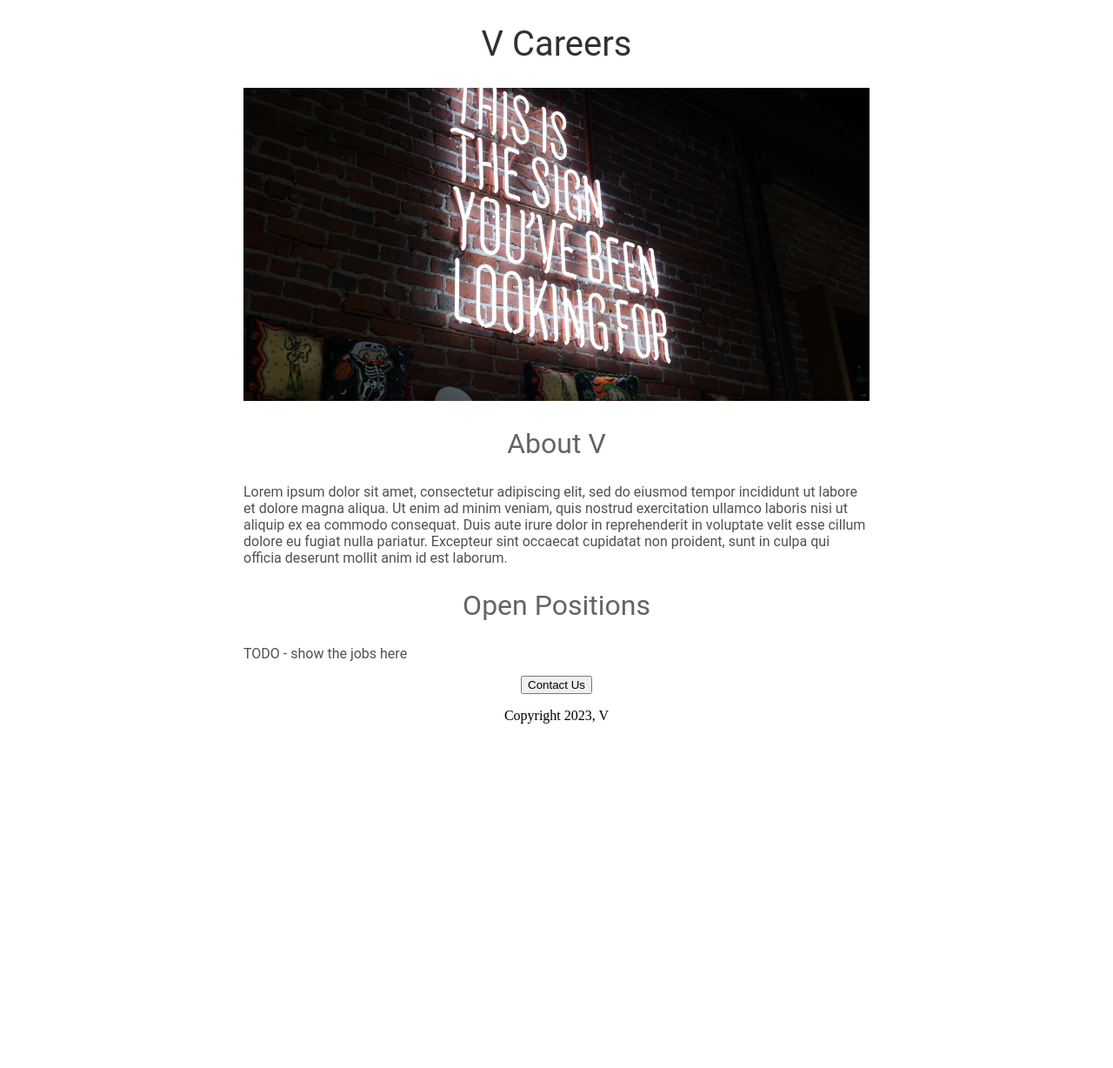
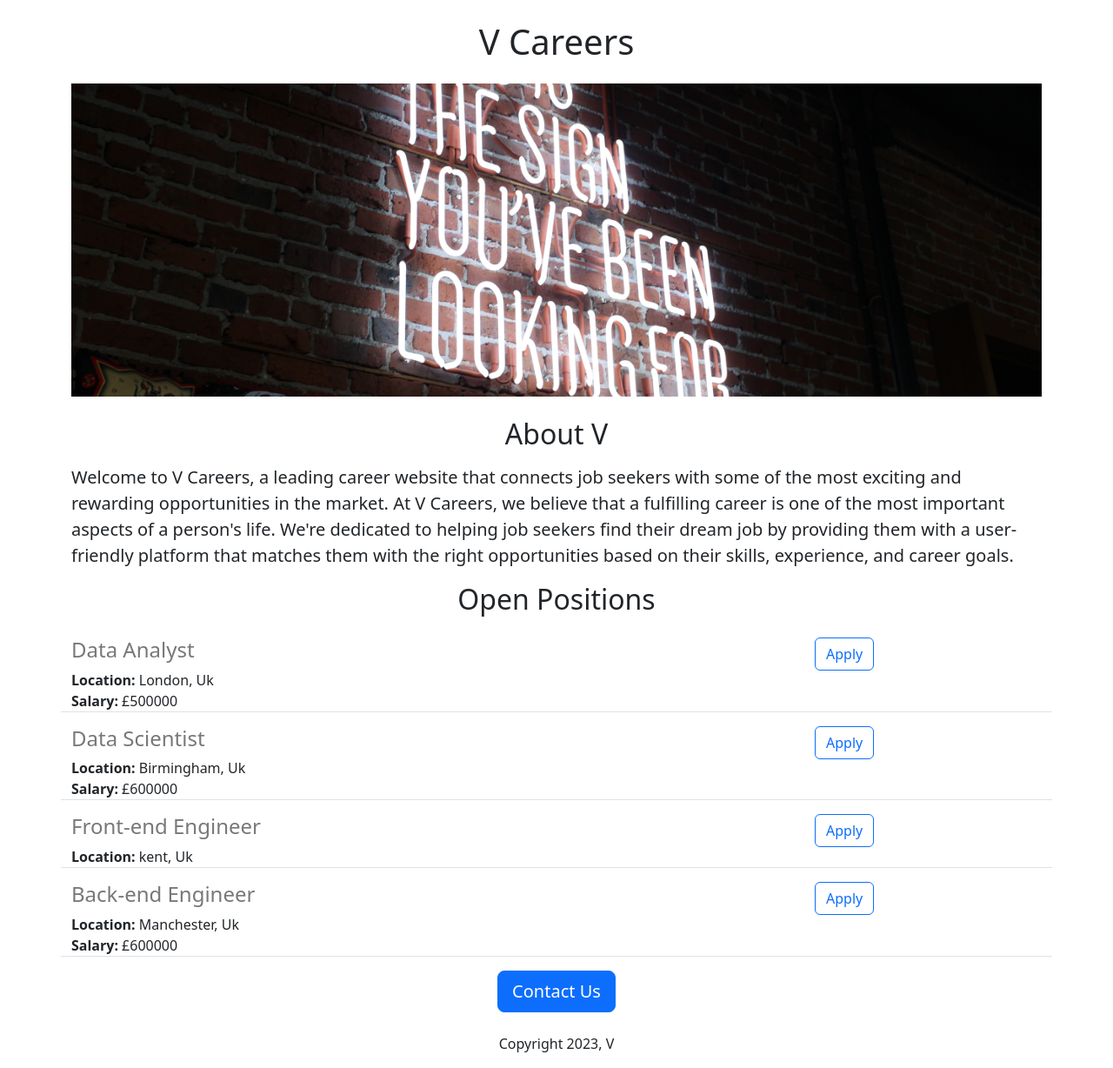
Before and after one commit to venu-369/Careers-website-with-Flask, a Flask app: page / in a window 1280 px wide. Shown: the whole page at 87% size. Before the commit the page ends 832 px from the top, so only its background shows below. Run offline with Flask 2, Linux system fonts and the light colour scheme.

Commit message:
added dynamic data and api route

```diff
--- a/app.py
+++ b/app.py
@@ -1,10 +1,42 @@
-from flask import Flask, render_template
+from flask import Flask, render_template, jsonify
 
 app = Flask(__name__)
 
+JOBS =[
+  {
+    'id': 1,
+    'title': "Data Analyst",
+    'location': 'London, Uk',
+    'salary': '£500000'
+  },
+  {
+    'id': 2,
+    'title': "Data Scientist",
+    'location': 'Birmingham, Uk',
+    'salary': '£600000'
+  },
+  {
+    'id': 3,
+    'title': "Front-end Engineer",
+    'location': 'kent, Uk',
+
+  },
+  {
+    'id': 4,
+    'title': "Back-end Engineer",
+    'location': 'Manchester, Uk',
+    'salary': '£600000'
+  },
+]
+
 @app.route("/")
 def hello_world():
-  return render_template('home.html')
+  return render_template('home.html', jobs=JOBS, company_name="V")
+
+
+@app.route('/api/jobs')
+def list_jobs():
+  return jsonify (JOBS)
 
 
 if __name__ == "__main__":
--- a/templates/home.html
+++ b/templates/home.html
@@ -2,53 +2,40 @@
 <html>
   <head>
     <title>V Careers</title>
+    <meta charset="utf-8">
+    <meta name="viewport" content="width-device-
+      width, initial-scale=1">
+    <link href="https://cdn.jsdelivr.net/npm/bootstrap@5.3.0-alpha1/dist/css/bootstrap.min.css" rel="stylesheet" integrity="sha384-GLhlTQ8iRABdZLl6O3oVMWSktQOp6b7In1Zl3/Jr59b6EGGoI1aFkw7cmDA6j6gD" crossorigin="anonymous">
     <style>
-      h1 {
-        font-size: 40px;
-        font-family: Roboto;
-        font-weight: normal;
-        color: rgb(50, 50, 50);
-        text-align: center;
-      }
+      #banner {
+        height: 360px;
+        width: 100%;
+        object-fit: cover;
 
-      #banner {
-        width:100%;
-        height: 360px;
-        object-fit: cover;
-      }
-      h2 {
-        font-family: Roboto;
-        font-size: 32px;
-        color: rgb(100,100, 100);
-        text-align: center;
-        font-weight: normal;
-      }
-
-      .bodytext {
-        font-family: Roboto;
-        color: rgb(80,80, 80);
-      }
-
-      #container {
-        max-width: 720px;
-        margin: 0 auto;
       }
     </style>
   </head>
   <body>
-    <div id="container">
-    <h1>V Careers</h1>
-    <img id="banner" src="https://careers-website-with-flask.venugopal11.repl.co/static/banner.jpg"  >
+    <div class="container">
+    <h1 class="text-center mt-4 mb-4">{{company_name}} Careers</h1>
+    <img class="img-fluid" id="banner" src="https://careers-website-with-flask.venugopal11.repl.co/static/banner.jpg"  >
 
-    <h2>About V</h2>
-    <p class="bodytext">
-      Lorem ipsum dolor sit amet, consectetur adipiscing elit, sed do eiusmod tempor incididunt ut labore et dolore magna aliqua. Ut enim ad minim veniam, quis nostrud exercitation ullamco laboris nisi ut aliquip ex ea commodo consequat. Duis aute irure dolor in reprehenderit in voluptate velit esse cillum dolore eu fugiat nulla pariatur. Excepteur sint occaecat cupidatat non proident, sunt in culpa qui officia deserunt mollit anim id est laborum.
+    <h2 class="text-center mt-4 mb-3">About V</h2>
+    <p class="lead" >
+      Welcome to V Careers, a leading career website that connects job seekers with some of the most exciting and rewarding opportunities in the market.
+
+At V Careers, we believe that a fulfilling career is one of the most important aspects of a person's life. We're dedicated to helping job seekers find their dream job by providing them with a user-friendly platform that matches them with the right opportunities based on their skills, experience, and career goals.
+
     </p>
-    <h2>Open Positions</h2>
-    <p class="bodytext">TODO - show the jobs here</p>
-    <div style="text-align:center">
-    <button>Contact Us</button>
-      <p>Copyright 2023, V</p>
+    <h2 class="text-center mt-2 mb-4">Open Positions</h2>
+    <p >
+      {% for job in jobs %}
+       {% include 'jobitem.html' %}
+      {% endfor %}
+      </p>
+    <div class="text-center" >
+    <button class="btn btn-primary btn-lg">Contact Us</button>
+      <p class="mt-4">Copyright 2023, V</p>
     </div>
   </div>
 
--- /dev/null
+++ b/templates/jobitem.html
@@ -0,0 +1,15 @@
+ <div class="border-bottom row" padding-bottom:8px; style="margin-bottom:16px">
+   <div class="col-9">
+           <h4 style="color:rgb(120,120,120); margin-
+              bottom:4px; ">{{job['title']}}
+           </h4>
+          <div><b>Location:</b> {{job['location']}}
+           </div>
+          {% if 'salary' in job %}
+          <div><b>Salary:</b> {{job['salary']}}</div>
+          {% endif %}
+   </div>
+   <div class="col-3">
+   <button type="button" class="btn btn-outline-primary">Apply</button>
+     </div>
+ </div>
```
